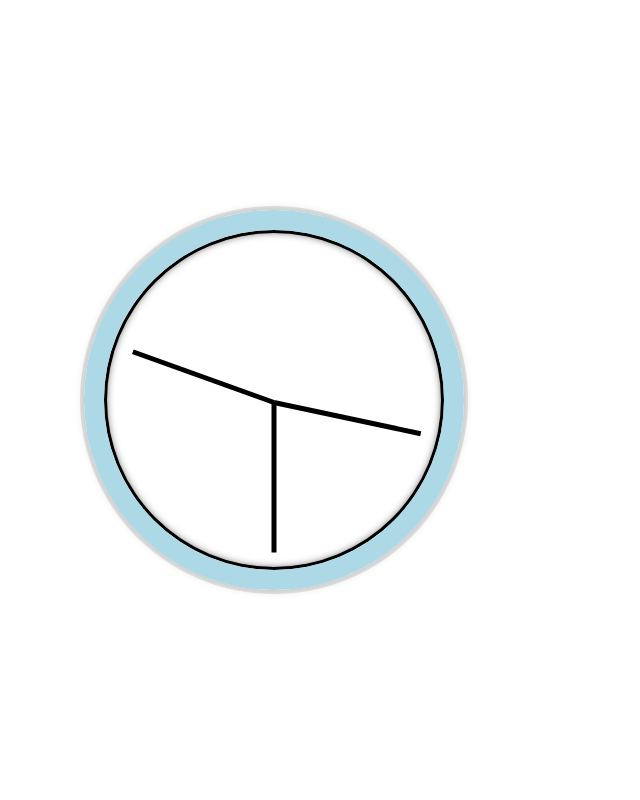
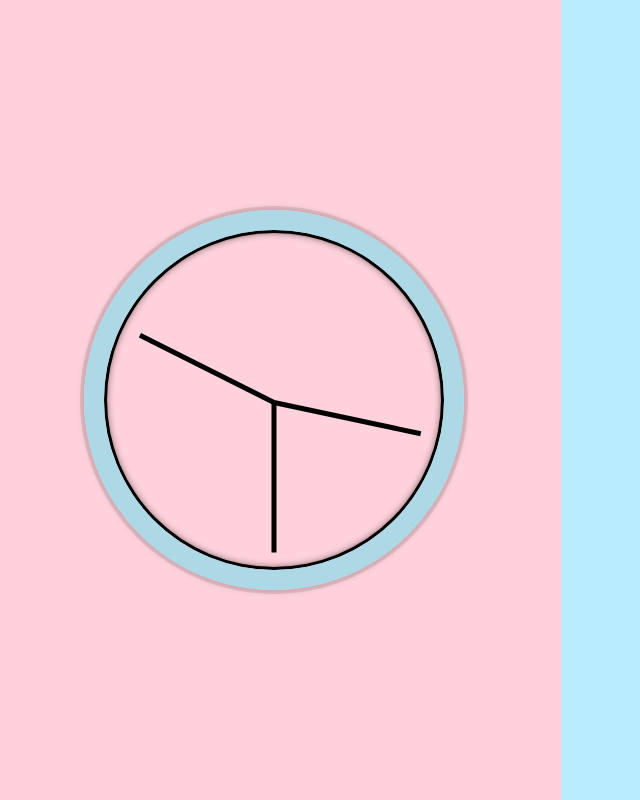
Before and after one commit to IoanHadarean/JavaScript-Clock, a plain HTML site: page index.html in a window 1280 px wide. Shown: the whole page, without its empty margins (366-1006 px from the left). Drawn offline with Linux system fonts and the light colour scheme.

Commit message:
Added comments for js and background image

```diff
--- a/index.html
+++ b/index.html
@@ -17,6 +17,7 @@
             <div class="clock__hand seconds-hand"></div>
         </div>
     </div>
+    <script type="text/javascript" src="static/js/clock.js"></script>
 </body>
-    <script type="text/javascript" src="static/js/clock.js"></script>
+
 </html>
--- a/static/css/style.css
+++ b/static/css/style.css
@@ -1,4 +1,6 @@
 html {
+    background: url("/static/images/clock.png");
+    background-size: cover;
     font-family: 'Times New Roman';
     text-align: center;
     font-size: 10px;
--- a/static/js/clock.js
+++ b/static/js/clock.js
@@ -2,6 +2,9 @@ const secondsHand = document.querySelector('.seconds-hand');
 const minutesHand = document.querySelector('.minutes-hand');
 const hoursHand = document.querySelector('.hour-hand');
 const hands = document.querySelectorAll('.clock__hand');
+const body = document.getElementsByTagName('body')[0];
+
+
 
 function setDate() {
     const now = new Date();
@@ -19,11 +22,9 @@ function setDate() {
         hands.forEach(hand => hand.style.transition = 'none'); // removes the transition
     }
     else {
-        hands.forEach(hand => hand.style.transition = 'all 0.5s'); // adds back the transition
+        hands.forEach(hand => hand.style.transition = ''); // reverts the transition to the original stylesheet
     }
 }
 
 
-
-
 setInterval(setDate, 1000);
```
Also changed, not shown: static/images/clock.png (added).
